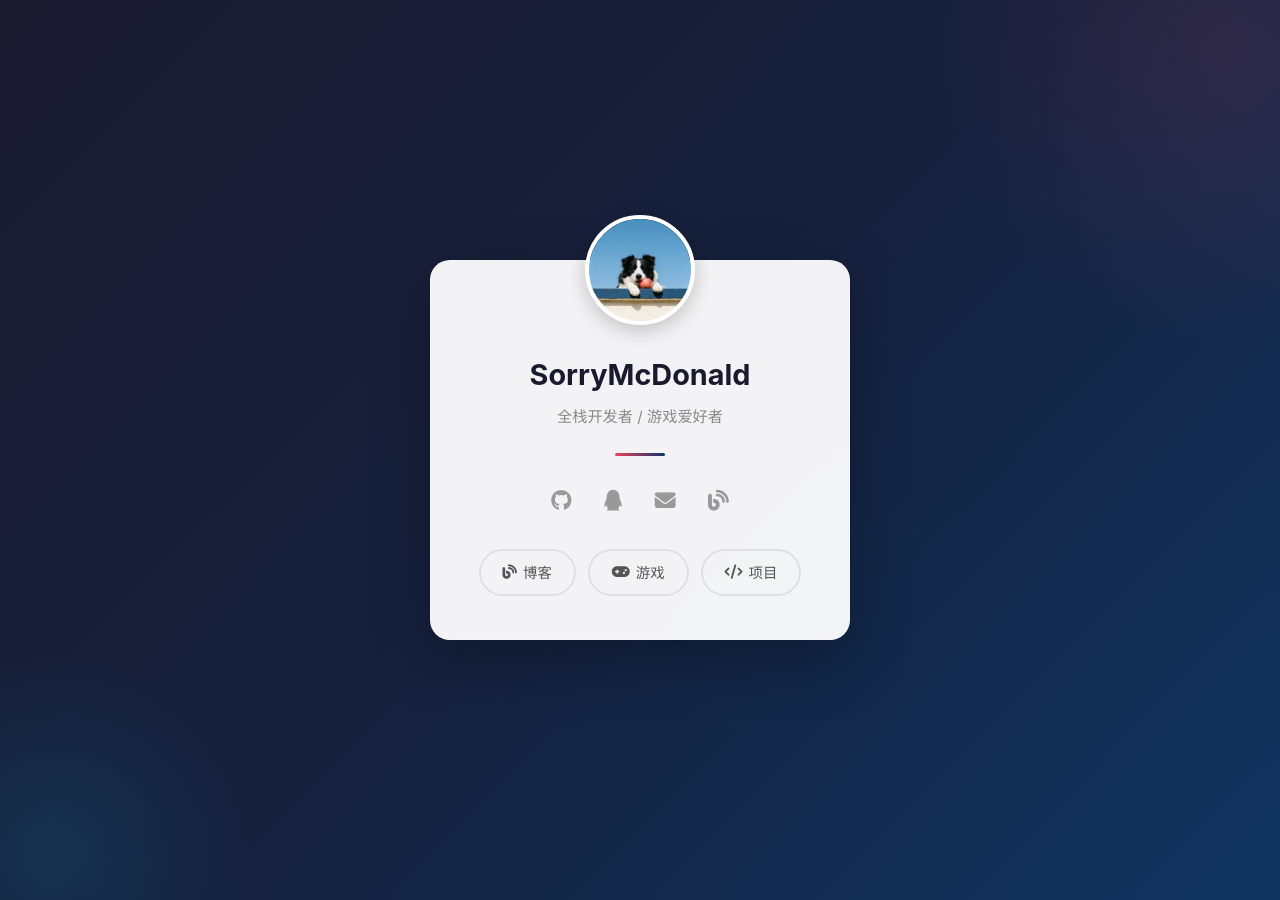
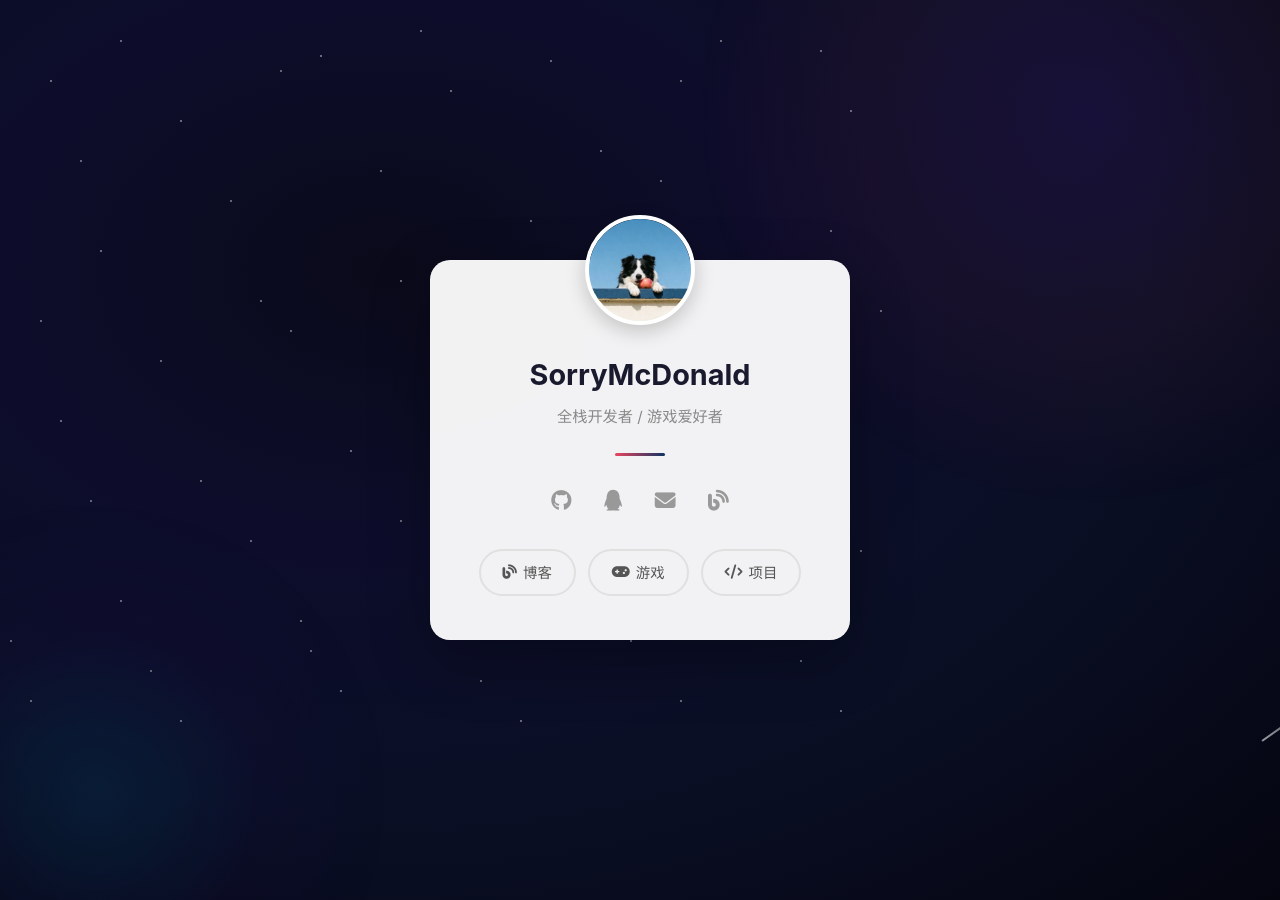
Before and after one commit to huangchen-2/htmlGame, a Jekyll site: the page built from index.md, in a window 1280 px wide. Built offline with Jekyll 4.4.1, drawn with Linux system fonts in a browser that asks for light colours.

Commit message:
银河星空 + 流星背景效果

```diff
--- a/_layouts/home.html
+++ b/_layouts/home.html
@@ -3,6 +3,8 @@ layout: default
 ---
 
 <div class="cover-container">
+  <div class="stars"></div>
+  <div class="shooting-star"></div>
   <div class="cover-card">
     <img class="avatar" src="{{ '/assets/img/avatar.jpg' | relative_url }}" alt="avatar" onerror="this.style.display='none'">
     <h1 class="name">{{ site.author.name | default: "SorryMcDonald" }}</h1>
--- a/assets/css/style.css
+++ b/assets/css/style.css
@@ -14,38 +14,151 @@ body {
   line-height: 1.6;
 }
 
-/* 全屏背景 */
+/* 全屏背景 - 银河星空 */
 .cover-container {
   min-height: 100vh;
   display: flex;
   align-items: center;
   justify-content: center;
-  background: linear-gradient(135deg, #1a1a2e 0%, #16213e 50%, #0f3460 100%);
+  background: radial-gradient(ellipse at 30% 30%, #0a0a1a 0%, #0d0d2b 30%, #0a0f25 60%, #050510 100%);
   position: relative;
   overflow: hidden;
 }
 
-/* 背景装饰光圈 */
+/* ====== 星云光晕 ====== */
 .cover-container::before {
   content: "";
   position: absolute;
-  width: 600px;
-  height: 600px;
-  background: radial-gradient(circle, rgba(233, 69, 96, 0.12) 0%, transparent 70%);
-  top: -250px;
-  right: -250px;
+  width: 800px;
+  height: 800px;
+  background: radial-gradient(ellipse, rgba(138, 43, 226, 0.12) 0%, rgba(233, 69, 96, 0.06) 40%, transparent 70%);
+  top: -300px;
+  right: -200px;
   border-radius: 50%;
+  animation: nebula1 12s ease-in-out infinite alternate;
 }
 
 .cover-container::after {
   content: "";
   position: absolute;
-  width: 400px;
-  height: 400px;
-  background: radial-gradient(circle, rgba(0, 201, 255, 0.10) 0%, transparent 70%);
-  bottom: -150px;
-  left: -150px;
+  width: 600px;
+  height: 600px;
+  background: radial-gradient(ellipse, rgba(0, 191, 255, 0.10) 0%, rgba(75, 0, 130, 0.05) 40%, transparent 70%);
+  bottom: -200px;
+  left: -200px;
   border-radius: 50%;
+  animation: nebula2 15s ease-in-out infinite alternate;
+}
+
+/* 星云动画 */
+@keyframes nebula1 {
+  0% { transform: translate(0, 0) scale(1); opacity: 0.8; }
+  100% { transform: translate(40px, 30px) scale(1.1); opacity: 1; }
+}
+
+@keyframes nebula2 {
+  0% { transform: translate(0, 0) scale(1); opacity: 0.8; }
+  100% { transform: translate(-30px, -20px) scale(1.15); opacity: 1; }
+}
+
+/* ====== 星空层 ====== */
+.stars {
+  position: absolute;
+  top: 0; left: 0; right: 0; bottom: 0;
+  z-index: 0;
+}
+
+.stars::before,
+.stars::after {
+  content: "";
+  position: absolute;
+  width: 2px;
+  height: 2px;
+  border-radius: 50%;
+  background: transparent;
+}
+
+/* 慢闪星星 */
+.stars::before {
+  box-shadow:
+     50px  80px #fff,   180px 120px #fff,   320px  55px #fff,
+     450px  90px #fff,   600px 150px #fff,   720px  40px #fff,
+     850px 110px #fff,   100px 250px #fff,   260px 300px #fff,
+     400px 280px #fff,   550px 350px #fff,   700px 260px #fff,
+     880px 310px #fff,    60px 420px #fff,   200px 480px #fff,
+     350px 450px #fff,   500px 500px #fff,   650px 430px #fff,
+     800px 480px #fff,   120px 600px #fff,   300px 620px #fff,
+     460px 580px #fff,   620px 610px #fff,   780px 580px #fff,
+      30px 700px #fff,   180px 720px #fff,   340px 690px #fff,
+     520px 720px #fff,   680px 700px #fff,   840px 710px #fff;
+  animation: twinkle1 4s ease-in-out infinite alternate;
+}
+
+/* 快闪星星 */
+.stars::after {
+  box-shadow:
+     120px  40px #fff,   280px  70px #fff,   420px  30px #fff,
+     550px  60px #fff,   680px  80px #fff,   820px  50px #fff,
+      80px 160px #fff,   230px 200px #fff,   380px 170px #fff,
+     530px 220px #fff,   660px 180px #fff,   830px 230px #fff,
+      40px 320px #fff,   160px 360px #fff,   290px 330px #fff,
+     440px 390px #fff,   580px 340px #fff,   760px 370px #fff,
+      90px 500px #fff,   250px 540px #fff,   400px 520px #fff,
+     550px 560px #fff,   710px 510px #fff,   860px 550px #fff,
+      10px 640px #fff,   150px 670px #fff,   310px 650px #fff,
+     480px 680px #fff,   630px 640px #fff,   800px 660px #fff;
+  animation: twinkle2 3s ease-in-out infinite alternate;
+}
+
+@keyframes twinkle1 {
+  0%   { opacity: 0.3; }
+  50%  { opacity: 1.0; }
+  100% { opacity: 0.4; }
+}
+
+@keyframes twinkle2 {
+  0%   { opacity: 0.8; }
+  30%  { opacity: 0.2; }
+  70%  { opacity: 1.0; }
+  100% { opacity: 0.3; }
+}
+
+/* ====== 流星 ====== */
+.shooting-star {
+  position: absolute;
+  z-index: 0;
+}
+
+.shooting-star::before,
+.shooting-star::after {
+  content: "";
+  position: absolute;
+  width: 120px;
+  height: 2px;
+  background: linear-gradient(90deg, rgba(255,255,255,0.9), rgba(255,255,255,0) 80%);
+  border-radius: 1px;
+  transform: rotate(-35deg);
+  animation: shoot 3s linear infinite;
+  opacity: 0;
+}
+
+.shooting-star::before {
+  top: 100px;
+  left: 100px;
+  animation-delay: 0s;
+}
+
+.shooting-star::after {
+  top: 200px;
+  left: 500px;
+  animation-delay: 1.5s;
+}
+
+@keyframes shoot {
+  0%   { transform: translate(0, 0) rotate(-35deg); opacity: 0; }
+  5%   { opacity: 1; }
+  15%  { transform: translate(500px, 250px) rotate(-35deg); opacity: 0; }
+  100% { transform: translate(500px, 250px) rotate(-35deg); opacity: 0; }
 }
 
 /* ====== 白色卡片本体 ====== */
```
